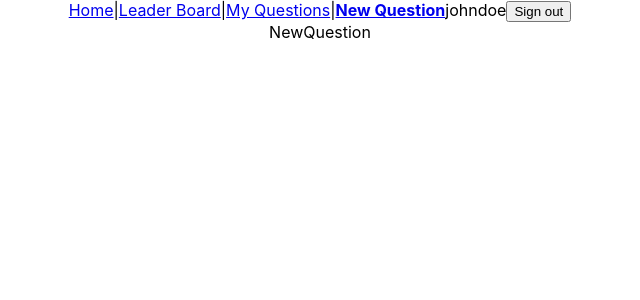
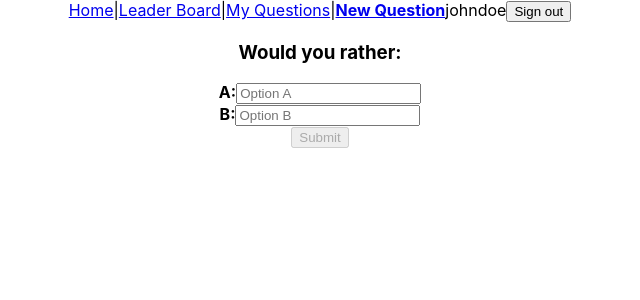
Before and after one commit to sebastianudacity7/would-you-rather, a React (Create React App) app: page /new in a window 1280 px wide. Shown: the top 300 px of the page, without its empty margins (320-960 px from the left). Built offline with nearby package versions, Linux system fonts and the light colour scheme.

Commit message:
feat: Implement adding new questions

```diff
--- a/src/actions/questions.js
+++ b/src/actions/questions.js
@@ -1,15 +1,28 @@
-import {getQuestions} from '../api'
+import * as QuestionAPI from '../api'
 
-export const ADD_QUESTIONS = 'ADD_QUESTIONS'
+export const SET_QUESTIONS = 'SET_QUESTIONS'
+export const ADD_NEW_QUESTION = 'ADD_NEW_QUESTION'
 
-export const addQuestions = (questions) => ({
-    type:ADD_QUESTIONS,
+export const setQuestions = (questions) => ({
+    type:SET_QUESTIONS,
     questions
 })
 
 export const loadQuestionsAsync = () => (dispatch) => {
-    return getQuestions()
+    return QuestionAPI.getQuestions()
         .then(qs => {
-            dispatch(addQuestions(qs))
+            dispatch(setQuestions(qs))
         })
 }
+
+export const addNewQuestion = (question) => ({
+    type:ADD_NEW_QUESTION,
+    question
+})
+
+export const addNewQuestionAsync = (question) => (dispatch) => {
+    return QuestionAPI.addNewQuestion(question)
+        .then(q => {
+            dispatch(addNewQuestion(q))
+        })
+}
--- a/src/actions/users.js
+++ b/src/actions/users.js
@@ -1,14 +1,14 @@
 import {getUsers} from '../api'
 
-export const ADD_USERS = 'ADD_USERS'
+export const SET_USERS = 'SET_USERS'
 
-export const addUsers = (users) => ({
-    type:ADD_USERS,
+export const setUsers = (users) => ({
+    type:SET_USERS,
     users
 })
 
 export const loadUsersAsync = () => (dispatch) => {
 
     return getUsers()
-        .then((users) => {dispatch(addUsers(users))})
+        .then((users) => {dispatch(setUsers(users))})
 }
--- a/src/api.js
+++ b/src/api.js
@@ -1,9 +1,12 @@
 import {
     _getUsers,
-    _getQuestions
+    _getQuestions,
+    _saveQuestion
 
   } from './_DATA.js'
 
   export const getUsers = () => _getUsers()
 
   export const getQuestions = () => _getQuestions()
+
+  export const addNewQuestion = (question) => _saveQuestion(question)
--- a/src/components/NewQuestion.js
+++ b/src/components/NewQuestion.js
@@ -1,12 +1,71 @@
 import React from 'react'
+import { useState } from 'react'
+import { connect } from 'react-redux'
+import { useHistory } from 'react-router-dom'
 
-class NewQuestion extends React.Component {
+import NewQuestionOption from './NewQuestionOption'
+import { addNewQuestionAsync } from '../actions/questions'
 
-    render = () => {
-        return (<div>NewQuestion</div>)
+const NewQuestion = ({ dispatch, authUser }) => {
+
+    const [optionOne, setOptionOne] = useState("")
+    const [optionTwo, setOptionTwo] = useState("")
+    const [isBusy, setIsBusy] = useState(false)
+
+    const onOptionChanged = (e, setOption) => {
+        e.preventDefault()
+        setOption(e.target.value)
     }
 
+    const history = useHistory();
+
+    const onSubmitNewQuestion = (e) => {
+        e.preventDefault()
+
+        setIsBusy(true)
+
+        dispatch(addNewQuestionAsync({
+            optionOneText: optionOne,
+            optionTwoText: optionTwo,
+            author: authUser
+        }))
+            .finally(() => {
+                setIsBusy(false)
+            })
+            .then(() => {
+                history.replace("/myquestions")
+            })
+
+
+    }
+
+    const isSubmitDisabled = () => !optionOne || !optionTwo || isBusy
+
+    return (
+        <div>
+            <form>
+                <h3>Would you rather:</h3>
+                <div>
+                    <NewQuestionOption
+                        isRadOnly={isBusy}
+                        option="A"
+                        value={optionOne}
+                        onChange={e => onOptionChanged(e, setOptionOne)} />
+                </div>
+                <div>
+                    <NewQuestionOption
+                        isRadOnly={isBusy}
+                        option="B"
+                        value={optionTwo}
+                        onChange={e => onOptionChanged(e, setOptionTwo)} />
+                </div>
+                <button disabled={isSubmitDisabled()} onClick={onSubmitNewQuestion}>Submit</button>
+            </form>
+        </div>
+    )
 }
 
 
-export default NewQuestion
+export default connect(({ authUser }) => ({
+    authUser
+}))(NewQuestion)
--- /dev/null
+++ b/src/components/NewQuestionOption.js
@@ -0,0 +1,13 @@
+import React from 'react'
+
+const NewQuestionOption = ({ option, value, onChange, readOnly }) => {
+
+    return (
+        <div>
+            <span style={{ fontWeight: 'bold' }}>{option}:</span>
+            <input type="text" placeholder={`Option ${option}`} value={value} onChange={onChange} readOnly={readOnly}></input>
+        </div>
+    )
+}
+
+export default NewQuestionOption
--- a/src/reducers/questions.js
+++ b/src/reducers/questions.js
@@ -1,9 +1,14 @@
-import { ADD_QUESTIONS } from '../actions/questions'
+import {
+    SET_QUESTIONS,
+    ADD_NEW_QUESTION
+} from '../actions/questions'
 
 export const questions = (state = {}, action) => {
     switch (action.type) {
-        case ADD_QUESTIONS:
+        case SET_QUESTIONS:
             return action.questions
+        case ADD_NEW_QUESTION:
+            return { ...state, [action.question.id]: action.question }
         default:
             return state
 
--- a/src/reducers/users.js
+++ b/src/reducers/users.js
@@ -1,8 +1,8 @@
-import {ADD_USERS} from '../actions/users'
+import {SET_USERS} from '../actions/users'
 
 export const users = (state = {},action) => {
     switch (action.type) {
-        case ADD_USERS:
+        case SET_USERS:
             return action.users
         default:
             return state
```
